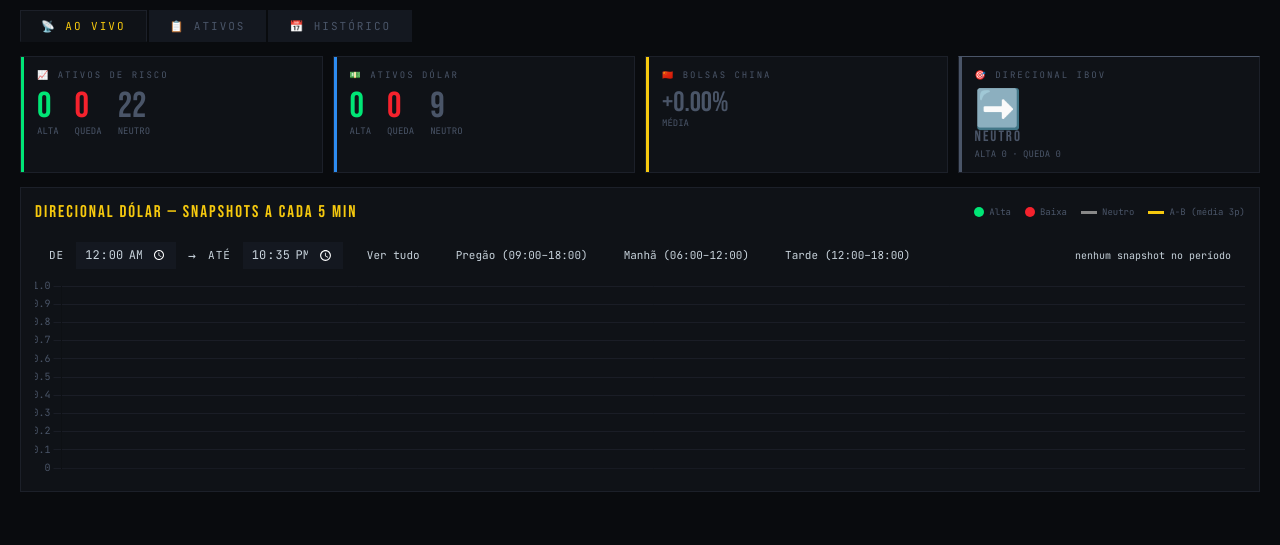
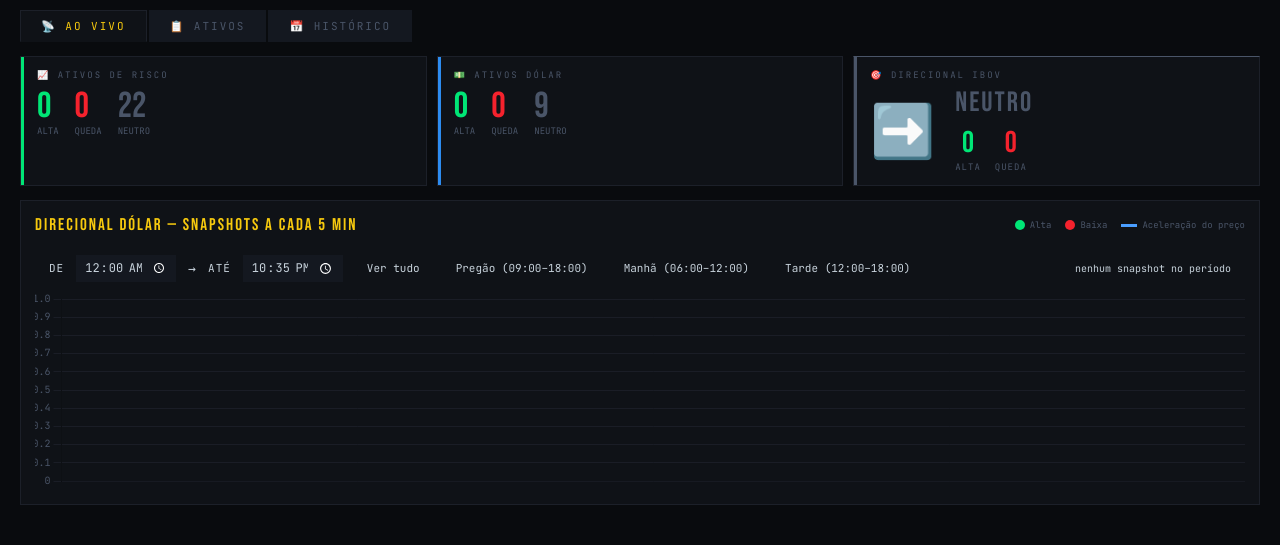
Before and after one commit to dericosilva/monitor_de_mercado, a Flask app: page / in a window 1280 px wide. Shown: the part 52-597 px from the top of the page. Run offline with Flask 3, Linux system fonts and the light colour scheme; data that the repository does not hold is empty.

Commit message:
Add files via upload

```diff
--- a/templates/index.html
+++ b/templates/index.html
@@ -54,7 +54,7 @@ header{
 .btn.sm{padding:4px 10px;font-size:10px}
 
 /* ── resumo cards ── */
-.resumo{display:grid;grid-template-columns:repeat(4,1fr);gap:10px;margin-bottom:14px}
+.resumo{display:grid;grid-template-columns:repeat(3,1fr);gap:10px;margin-bottom:14px}
 .rcard{
   background:var(--surf);border:1px solid var(--border);
   padding:12px 16px;position:relative;overflow:hidden;
@@ -120,7 +120,7 @@ td:not(:first-child){text-align:right}
 .date-btn:hover{border-color:var(--acento);color:var(--acento)}
 .date-btn.sel{background:var(--acento);border-color:var(--acento);color:#fff}
 .hist-header{font-family:var(--disp);font-size:20px;letter-spacing:2px;color:var(--ouro);margin-bottom:12px}
-.hist-resumo{display:grid;grid-template-columns:repeat(4,1fr);gap:8px;margin-bottom:14px}
+.hist-resumo{display:grid;grid-template-columns:repeat(3,1fr);gap:8px;margin-bottom:14px}
 .hcard{background:var(--surf2);border:1px solid var(--border);padding:10px 14px}
 .hcard .hl{color:var(--sub);font-size:9px;letter-spacing:1.5px;text-transform:uppercase;margin-bottom:6px}
 .hcard .hv{font-family:var(--disp);font-size:28px}
@@ -208,19 +208,23 @@ input[type=date]:focus{outline:none;border-color:var(--acento)}
         <div class="rnum"><div class="v c-n" id="dn">0</div><div class="l">Neutro</div></div>
       </div>
     </div>
-    <div class="rcard china">
-      <div class="rlabel">🇨🇳 Bolsas China</div>
-      <div class="rnums">
-        <div class="rnum"><div class="v" id="china-v" style="font-size:28px">--</div><div class="l">Média</div></div>
-      </div>
-    </div>
+
     <div class="rcard acum" id="direcional-card">
       <div class="rlabel">🎯 Direcional IBov</div>
-      <div class="rnums" style="align-items:center">
-        <div class="rnum">
-          <div id="direcional-icon" style="font-size:38px;line-height:1">--</div>
-          <div class="v" id="direcional-txt" style="font-size:15px;letter-spacing:2px;margin-top:2px">--</div>
-          <div class="l" style="margin-top:4px">Alta <span id="dir-a">0</span> · Queda <span id="dir-q">0</span></div>
+      <div style="display:flex;align-items:center;gap:20px;margin-top:4px">
+        <div id="direcional-icon" style="font-size:52px;line-height:1">--</div>
+        <div>
+          <div id="direcional-txt" style="font-family:var(--disp);font-size:28px;letter-spacing:2px;line-height:1">--</div>
+          <div style="display:flex;gap:14px;margin-top:8px">
+            <div style="text-align:center">
+              <div style="font-family:var(--disp);font-size:30px;color:var(--alta)" id="dir-a">0</div>
+              <div style="font-size:9px;color:var(--sub);text-transform:uppercase;letter-spacing:1px">Alta</div>
+            </div>
+            <div style="text-align:center">
+              <div style="font-family:var(--disp);font-size:30px;color:var(--queda)" id="dir-q">0</div>
+              <div style="font-size:9px;color:var(--sub);text-transform:uppercase;letter-spacing:1px">Queda</div>
+            </div>
+          </div>
         </div>
       </div>
     </div>
@@ -232,8 +236,7 @@ input[type=date]:focus{outline:none;border-color:var(--acento)}
       <div class="legend">
         <div class="leg"><div class="legdot" style="background:#00e676"></div>Alta</div>
         <div class="leg"><div class="legdot" style="background:#f5222d"></div>Baixa</div>
-        <div class="leg"><div class="legdot" style="background:#888;width:16px;height:3px;border-radius:0"></div>Neutro</div>
-        <div class="leg"><div class="legdot" style="background:#f6c90e;width:16px;height:3px;border-radius:0"></div>A-B (média 3p)</div>
+        <div class="leg"><div class="legdot" style="background:#4a9eff;width:16px;height:3px;border-radius:0"></div>Aceleração do preço</div>
       </div>
     </div>
     <div class="chart-filters">
@@ -455,18 +458,17 @@ function filtroRapido(periodo){
 
 // ── Charts ────────────────────────────────────────────────────────────────────
 
+function mkDatasets() {
+  return [
+    {label:'Alta',  data:[],borderColor:'#00e676',backgroundColor:'rgba(0,230,118,.05)',borderWidth:2.5,tension:.3,fill:false,pointRadius:3,pointBackgroundColor:'#00e676'},
+    {label:'Baixa', data:[],borderColor:'#f5222d',backgroundColor:'rgba(245,34,45,.05)',borderWidth:2.5,tension:.3,fill:false,pointRadius:3,pointBackgroundColor:'#f5222d'},
+    {label:'Aceleração do preço', data:[],borderColor:'#4a9eff',backgroundColor:'rgba(74,158,255,.0)',borderWidth:2,tension:.3,fill:false,pointRadius:3,pointBackgroundColor:'#4a9eff',borderDash:[3,3]},
+  ];
+}
+
 function initCharts(){
-  chartLive = mkChart('graf-live',[
-    {label:'Risco Alta', data:[],borderColor:'#00e676',backgroundColor:'rgba(0,230,118,.05)',borderWidth:2,tension:.4,fill:false,pointRadius:3,pointBackgroundColor:'#00e676'},
-    {label:'Risco Queda',data:[],borderColor:'#f5222d',backgroundColor:'rgba(245,34,45,.05)',borderWidth:2,tension:.4,fill:false,pointRadius:3,pointBackgroundColor:'#f5222d'},
-    {label:'Dólar Alta', data:[],borderColor:'#2d8cf0',backgroundColor:'rgba(45,140,240,.05)',borderWidth:2,tension:.4,fill:false,pointRadius:3,pointBackgroundColor:'#2d8cf0'},
-    {label:'Acum. Risco',data:[],borderColor:'#f6c90e',backgroundColor:'rgba(246,201,14,.05)',borderWidth:2,tension:.4,fill:false,pointRadius:3,pointBackgroundColor:'#f6c90e',borderDash:[5,4]},
-  ]);
-  chartHist = mkChart('graf-hist',[
-    {label:'Risco Alta', data:[],borderColor:'#00e676',backgroundColor:'rgba(0,230,118,.05)',borderWidth:2,tension:.4,fill:false,pointRadius:3,pointBackgroundColor:'#00e676'},
-    {label:'Risco Queda',data:[],borderColor:'#f5222d',backgroundColor:'rgba(245,34,45,.05)',borderWidth:2,tension:.4,fill:false,pointRadius:3,pointBackgroundColor:'#f5222d'},
-    {label:'Acum. Risco',data:[],borderColor:'#f6c90e',backgroundColor:'rgba(246,201,14,.05)',borderWidth:2,tension:.4,fill:false,pointRadius:3,pointBackgroundColor:'#f6c90e',borderDash:[5,4]},
-  ]);
+  chartLive = mkChart('graf-live', mkDatasets());
+  chartHist = mkChart('graf-hist', mkDatasets());
 }
 
 function calcAceleracao(snaps) {
@@ -487,9 +489,7 @@ function feedChart(chart, snaps, modeHist=false){
   chart.data.labels = snaps.map(s=>s.hora);
   chart.data.datasets[0].data = snaps.map(s=>(s.ra||0)+(s.da||0));
   chart.data.datasets[1].data = snaps.map(s=>(s.rq||0)+(s.dq||0));
-  chart.data.datasets[2].data = snaps.map(s=>(s.rn||0)+(s.dn||0));
-  // Aceleração sempre começa do zero no primeiro snap visível
-  chart.data.datasets[3].data = calcAceleracao(snaps);
+  chart.data.datasets[2].data = calcAceleracao(snaps);
   chart.update('none');
 }
 
@@ -507,11 +507,6 @@ async function fetchLive(){
     const r=d.resumo;
     setNum('ra',r.ra,'c-a'); setNum('rq',r.rq,'c-q'); setNum('rn',r.rn,'c-n');
     setNum('da',r.da,'c-a'); setNum('dq',r.dq,'c-q'); setNum('dn',r.dn,'c-n');
-
-    const ch=document.getElementById('china-v');
-    const cm=r.china_media||0;
-    ch.textContent=(cm>=0?'+':'')+(cm*100).toFixed(2)+'%';
-    ch.className='v '+(cm<-THR?'c-a':cm>THR?'c-q':'c-n');
 
     // Direcional IBov: soma Alta e Queda de risco + dólar
     const totalAlta  = r.ra + r.da;
```
